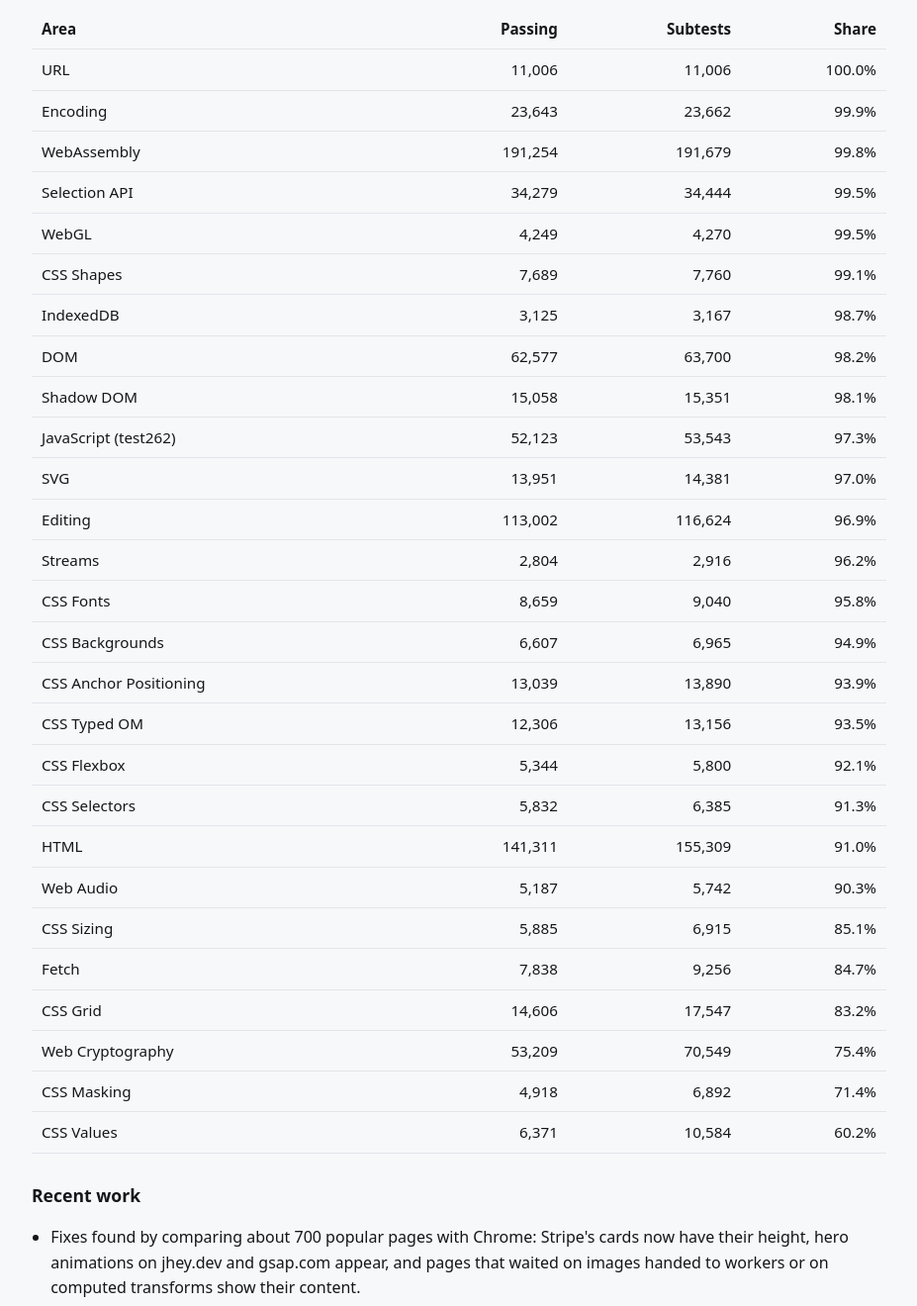
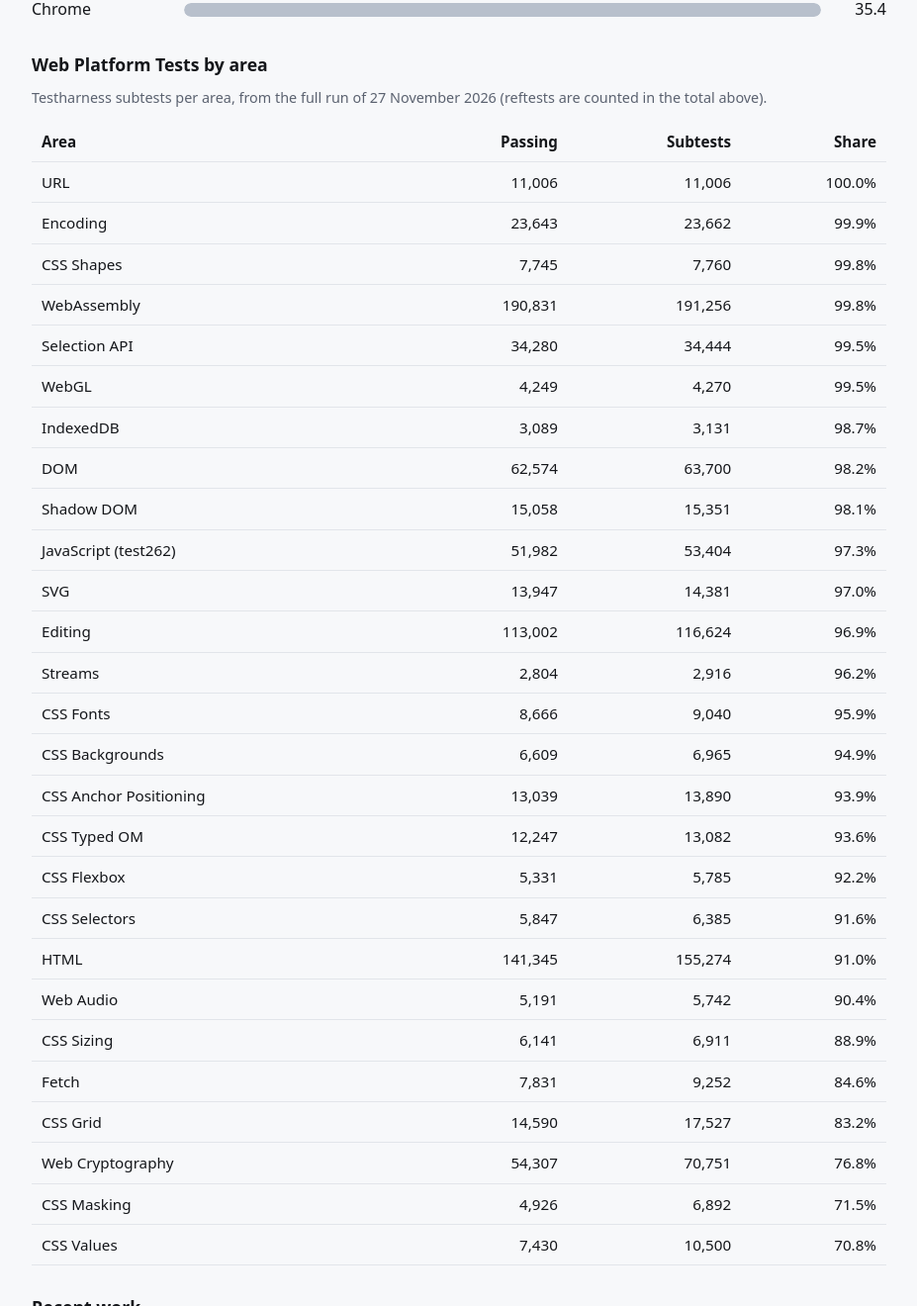
Before and after one commit to snowlark-browser/snowlark.org, a plain HTML site: page index.html in a window 1280 px wide. Shown: the part 4432-5752 px from the top of the page at 99% size, without its empty margins (176-1103 px from the left). Drawn offline with Linux system fonts and the light colour scheme.

Commit message:
Web Platform Tests of 27 November; embedding on the roadmap
The results of the full run of 27 November: CSS Values 70.8%, CSS Sizing
88.9%, Web Cryptography 76.8%. The roadmap adds embedding (later, after the
browser), shared workers and the weakest test areas, and the Linux line says
where the sandbox and WebGL stand.

```diff
--- a/index.html
+++ b/index.html
@@ -211,7 +211,8 @@
   <ul>
     <li><strong>Service workers and the Cache API:</strong> sites that work offline, installable web apps and faster repeat visits.</li>
     <li><strong>Fixes for things you notice while browsing:</strong> dragging an element a page makes draggable selects text instead, a link opened in a background tab keeps its loading icon, an image opened on its own is not centred, and dragging the address to the desktop to make a shortcut.</li>
-    <li><strong>Linux:</strong> the browser runs on Linux in a Wayland window, with its tabs and address bar, each tab's pages in a process of their own, copy and paste with other programs, and several windows (V8 for Linux, text with fontconfig and HarfBuzz, painting with Skia); see the screenshots above. WebGL works too, and a Linux preview is out (above). The newer previews add input methods, drops from other programs, saved passwords kept with the desktop's Secret Service, file dialogs, video and audio through the system's FFmpeg, and the video streaming sites use (Media Source Extensions, MP4 and WebM), and are signed. Now: the sandbox for page processes and drawing on the GPU.</li>
+    <li><strong>Linux:</strong> the browser runs on Linux in a Wayland window, with its tabs and address bar, each tab's pages in a process of their own, copy and paste with other programs, and several windows (V8 for Linux, text with fontconfig and HarfBuzz, painting with Skia); see the screenshots above. WebGL works too, and a Linux preview is out (above). The newer previews add input methods, drops from other programs, saved passwords kept with the desktop's Secret Service, file dialogs, video and audio through the system's FFmpeg, and the video streaming sites use (Media Source Extensions, MP4 and WebM), and are signed. Page processes now run in a sandbox; next, WebGL moves into a GPU process of its own, so they stay locked down.</li>
+    <li><strong>Shared workers,</strong> and the Web Platform Test areas where most tests still fail: CSS Values, CSS Masking, CSS Grid, CSS Sizing and Fetch.</li>
   </ul>
 
   <h3>Next</h3>
@@ -223,6 +224,7 @@
 
   <h3>Later</h3>
   <ul>
+    <li><strong>Embedding:</strong> the engine offered to other applications as a library, a web view they can place in a window of their own. The browser comes first: embedding is added only where it costs the browser and its users nothing.</li>
     <li><strong>macOS,</strong> after Linux. The engine is kept free of platform code, so each platform needs its own painting, text, window, media and sandbox parts.</li>
     <li><strong>Password manager, next stage:</strong> a Windows sign-in prompt where Windows Hello is not set up, and importing passwords exported from other browsers.</li>
     <li><strong>WebGPU,</strong> after WebGL.</li>
@@ -236,8 +238,8 @@
   <div class="cards">
     <div class="card">
       <div class="muted small">Web Platform Tests, of the subtests Chrome passes</div>
-      <div class="big">89%</div>
-      <div class="small muted">968,833 of the 1,084,620 subtests Chrome 156 passes on wpt.fyi, up from 77% on 24 November. The whole suite, 25 November 2026: 965,950 of 1,084,533 testharness subtests (89.1%) in 91,127 files, and 18,994 of 28,527 reftests (66.6%).</div>
+      <div class="big">90%</div>
+      <div class="small muted">971,831 of the 1,084,620 subtests Chrome 156 passes on wpt.fyi, up from 77% on 24 November. The whole suite, 27 November 2026: 969,774 of 1,084,134 testharness subtests (89.5%) in 91,127 files, and 19,476 of 28,527 reftests (68.3%).</div>
     </div>
     <div class="card">
       <div class="muted small">Speedometer 3.1, in the browser window</div>
@@ -260,37 +262,37 @@
   </div>
 
   <h3>Web Platform Tests by area</h3>
-  <p class="small muted">Testharness subtests per area, from the full run of 25 November 2026 (reftests are counted in the total above).</p>
+  <p class="small muted">Testharness subtests per area, from the full run of 27 November 2026 (reftests are counted in the total above).</p>
   <table>
     <thead><tr><th>Area</th><th class="num">Passing</th><th class="num">Subtests</th><th class="num">Share</th></tr></thead>
     <tbody>
       <tr><td>URL</td><td class="num">11,006</td><td class="num">11,006</td><td class="num">100.0%</td></tr>
       <tr><td>Encoding</td><td class="num">23,643</td><td class="num">23,662</td><td class="num">99.9%</td></tr>
-      <tr><td>WebAssembly</td><td class="num">191,254</td><td class="num">191,679</td><td class="num">99.8%</td></tr>
-      <tr><td>Selection API</td><td class="num">34,279</td><td class="num">34,444</td><td class="num">99.5%</td></tr>
+      <tr><td>CSS Shapes</td><td class="num">7,745</td><td class="num">7,760</td><td class="num">99.8%</td></tr>
+      <tr><td>WebAssembly</td><td class="num">190,831</td><td class="num">191,256</td><td class="num">99.8%</td></tr>
+      <tr><td>Selection API</td><td class="num">34,280</td><td class="num">34,444</td><td class="num">99.5%</td></tr>
       <tr><td>WebGL</td><td class="num">4,249</td><td class="num">4,270</td><td class="num">99.5%</td></tr>
-      <tr><td>CSS Shapes</td><td class="num">7,689</td><td class="num">7,760</td><td class="num">99.1%</td></tr>
-      <tr><td>IndexedDB</td><td class="num">3,125</td><td class="num">3,167</td><td class="num">98.7%</td></tr>
-      <tr><td>DOM</td><td class="num">62,577</td><td class="num">63,700</td><td class="num">98.2%</td></tr>
+      <tr><td>IndexedDB</td><td class="num">3,089</td><td class="num">3,131</td><td class="num">98.7%</td></tr>
+      <tr><td>DOM</td><td class="num">62,574</td><td class="num">63,700</td><td class="num">98.2%</td></tr>
       <tr><td>Shadow DOM</td><td class="num">15,058</td><td class="num">15,351</td><td class="num">98.1%</td></tr>
-      <tr><td>JavaScript (test262)</td><td class="num">52,123</td><td class="num">53,543</td><td class="num">97.3%</td></tr>
-      <tr><td>SVG</td><td class="num">13,951</td><td class="num">14,381</td><td class="num">97.0%</td></tr>
+      <tr><td>JavaScript (test262)</td><td class="num">51,982</td><td class="num">53,404</td><td class="num">97.3%</td></tr>
+      <tr><td>SVG</td><td class="num">13,947</td><td class="num">14,381</td><td class="num">97.0%</td></tr>
       <tr><td>Editing</td><td class="num">113,002</td><td class="num">116,624</td><td class="num">96.9%</td></tr>
       <tr><td>Streams</td><td class="num">2,804</td><td class="num">2,916</td><td class="num">96.2%</td></tr>
-      <tr><td>CSS Fonts</td><td class="num">8,659</td><td class="num">9,040</td><td class="num">95.8%</td></tr>
-      <tr><td>CSS Backgrounds</td><td class="num">6,607</td><td class="num">6,965</td><td class="num">94.9%</td></tr>
+      <tr><td>CSS Fonts</td><td class="num">8,666</td><td class="num">9,040</td><td class="num">95.9%</td></tr>
+      <tr><td>CSS Backgrounds</td><td class="num">6,609</td><td class="num">6,965</td><td class="num">94.9%</td></tr>
       <tr><td>CSS Anchor Positioning</td><td class="num">13,039</td><td class="num">13,890</td><td class="num">93.9%</td></tr>
-      <tr><td>CSS Typed OM</td><td class="num">12,306</td><td class="num">13,156</td><td class="num">93.5%</td></tr>
-      <tr><td>CSS Flexbox</td><td class="num">5,344</td><td class="num">5,800</td><td class="num">92.1%</td></tr>
-      <tr><td>CSS Selectors</td><td class="num">5,832</td><td class="num">6,385</td><td class="num">91.3%</td></tr>
-      <tr><td>HTML</td><td class="num">141,311</td><td class="num">155,309</td><td class="num">91.0%</td></tr>
-      <tr><td>Web Audio</td><td class="num">5,187</td><td class="num">5,742</td><td class="num">90.3%</td></tr>
-      <tr><td>CSS Sizing</td><td class="num">5,885</td><td class="num">6,915</td><td class="num">85.1%</td></tr>
-      <tr><td>Fetch</td><td class="num">7,838</td><td class="num">9,256</td><td class="num">84.7%</td></tr>
-      <tr><td>CSS Grid</td><td class="num">14,606</td><td class="num">17,547</td><td class="num">83.2%</td></tr>
-      <tr><td>Web Cryptography</td><td class="num">53,209</td><td class="num">70,549</td><td class="num">75.4%</td></tr>
-      <tr><td>CSS Masking</td><td class="num">4,918</td><td class="num">6,892</td><td class="num">71.4%</td></tr>
-      <tr><td>CSS Values</td><td class="num">6,371</td><td class="num">10,584</td><td class="num">60.2%</td></tr>
+      <tr><td>CSS Typed OM</td><td class="num">12,247</td><td class="num">13,082</td><td class="num">93.6%</td></tr>
+      <tr><td>CSS Flexbox</td><td class="num">5,331</td><td class="num">5,785</td><td class="num">92.2%</td></tr>
+      <tr><td>CSS Selectors</td><td class="num">5,847</td><td class="num">6,385</td><td class="num">91.6%</td></tr>
+      <tr><td>HTML</td><td class="num">141,345</td><td class="num">155,274</td><td class="num">91.0%</td></tr>
+      <tr><td>Web Audio</td><td class="num">5,191</td><td class="num">5,742</td><td class="num">90.4%</td></tr>
+      <tr><td>CSS Sizing</td><td class="num">6,141</td><td class="num">6,911</td><td class="num">88.9%</td></tr>
+      <tr><td>Fetch</td><td class="num">7,831</td><td class="num">9,252</td><td class="num">84.6%</td></tr>
+      <tr><td>CSS Grid</td><td class="num">14,590</td><td class="num">17,527</td><td class="num">83.2%</td></tr>
+      <tr><td>Web Cryptography</td><td class="num">54,307</td><td class="num">70,751</td><td class="num">76.8%</td></tr>
+      <tr><td>CSS Masking</td><td class="num">4,926</td><td class="num">6,892</td><td class="num">71.5%</td></tr>
+      <tr><td>CSS Values</td><td class="num">7,430</td><td class="num">10,500</td><td class="num">70.8%</td></tr>
     </tbody>
   </table>
 
```
